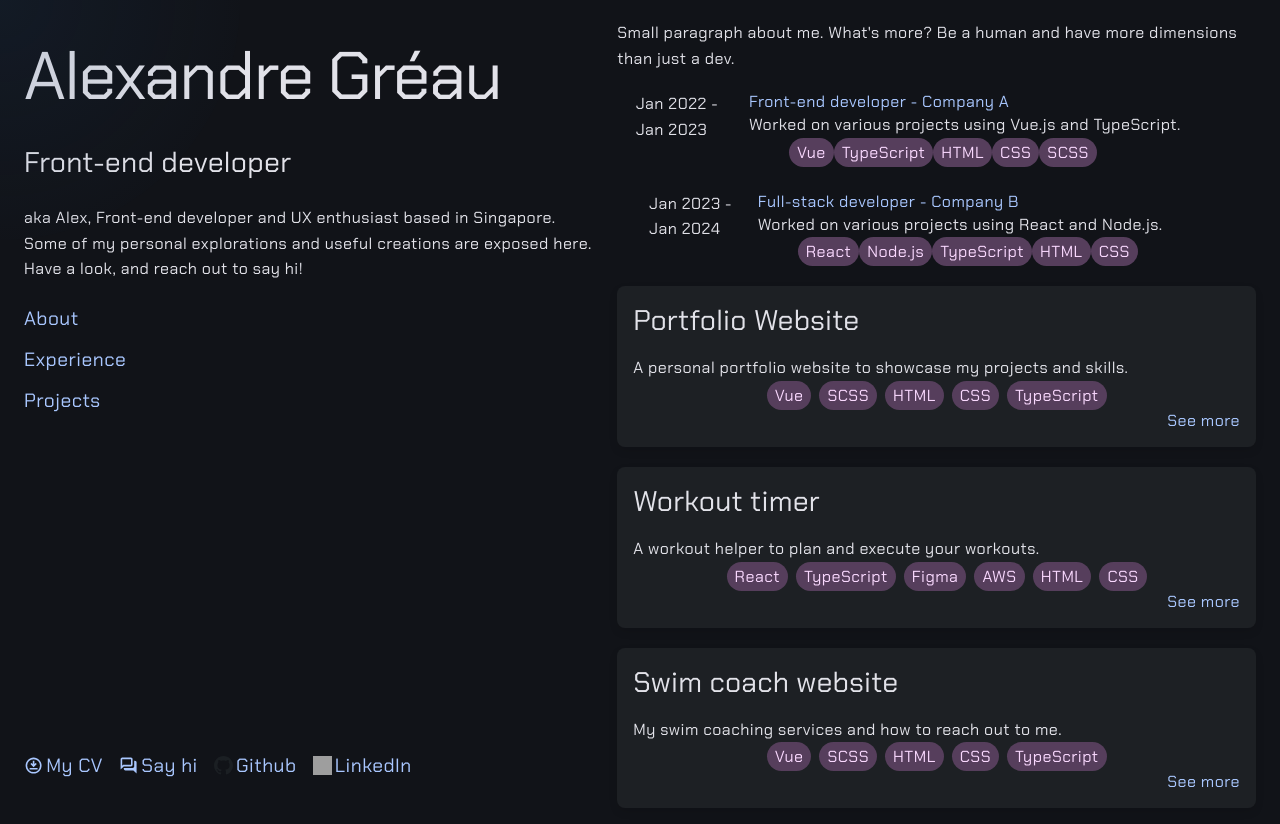
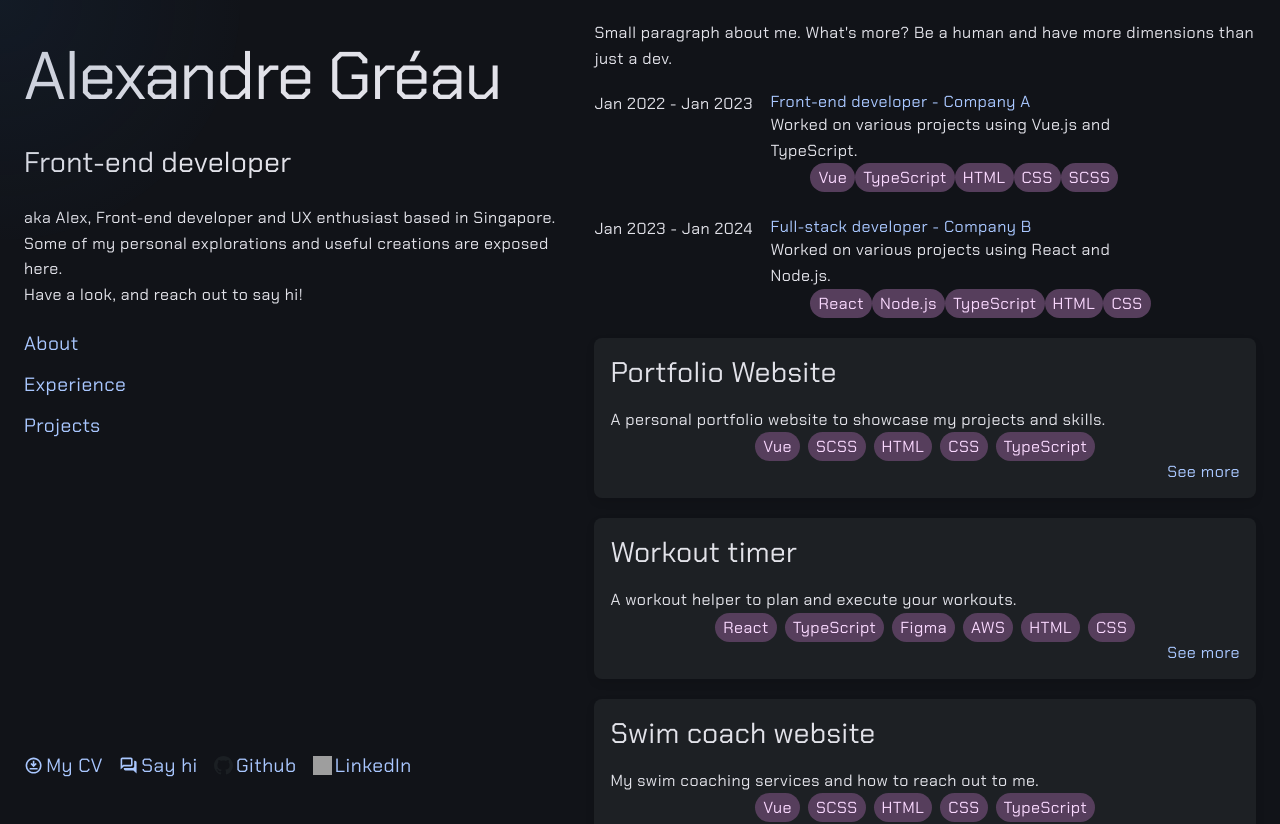
Before and after one commit to AlexGreau/Portfolio, a Vue app: page / in a window 1280 px wide. Shown: the top 824 px of the page. Built offline with nearby package versions, Linux system fonts and the light colour scheme; grey boxes are pictures that could not be loaded.

Commit message:
fix: size and space

```diff
--- a/src/assets/components/card.scss
+++ b/src/assets/components/card.scss
@@ -46,10 +46,12 @@
   flex-wrap: wrap;
   gap: 1rem;
   & > p {
-    flex: 1 0 15%;
+    flex: 0 0 10rem;
+
   }
   & > div {
-    flex: 1 1 80%;
+    flex: 1 1 calc(90% - 10rem);
     display: block;
+    min-width: 348px;
   }
 }
--- a/src/components/cards/WorkCard.vue
+++ b/src/components/cards/WorkCard.vue
@@ -1,6 +1,6 @@
 <template>
   <article class="work-card">
-    <p class="date">{{ `${formatDate(work.startDate)} -${formatDate(work.endDate)} `}}</p>
+    <p class="date">{{ `${formatDate(work.startDate)} - ${formatDate(work.endDate)} `}}</p>
     <div>
       <a :href="work.link" target="_blank">{{ `${work.position} - ${work.company}` }}</a>
       <p>{{ work.description }}</p>
--- a/src/views/HomeView.vue
+++ b/src/views/HomeView.vue
@@ -193,8 +193,7 @@ const WorkExperiences = ref<Array<WorkExp>>([
     padding-bottom: 20px;
     display: flex;
     flex-wrap: wrap;
-    flex: 1 0 45%;
-    min-width: 450px;
+    flex: 0 1 45%;
     gap: 24px;
     flex-direction: column;
     height: 100vh;
@@ -303,8 +302,8 @@ const WorkExperiences = ref<Array<WorkExp>>([
     & > article.experiences-wrapper {
       display: flex;
       flex-direction: column;
-      align-items: center;
-      justify-content: center;
+      align-items: flex-start;
+      justify-content: flex-start;
       gap: 24px;
       margin-top: 20px;
       margin-bottom: 20px;
```
